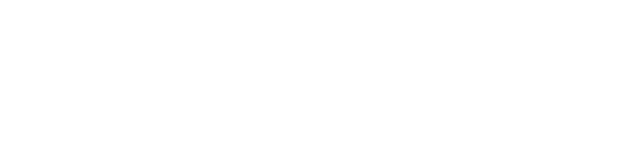
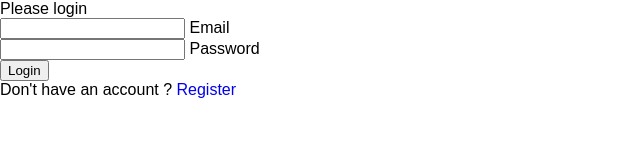
Before and after one commit to shilpajith1994/Form-Input-JS, a plain HTML site: page index.html in a window 1280 px wide. Shown: the whole page, without its empty margins (0-640 px from the left). Drawn offline with Linux system fonts and the light colour scheme.

Commit message:
structure added

```diff
--- a/index.html
+++ b/index.html
@@ -4,11 +4,7 @@
 
 <head>
   <meta charset="utf-8">
-  <title>Client</title>
-  <!-- View-port Basics: http://mzl.la/VYREaP -->
-  <!-- This meta tag is used for mobile device to display the page without any zooming,
-       so how much the device is able to fit on the screen is what's shown initially.
-       Remove comments from this tag, when you want to apply media queries to the website. -->
+  <title>Form Input | Home </title>
   <meta name="viewport" content="width=device-width, initial-scale=1, maximum-scale=1">
   <!-- Place favicon.ico in the root directory: mathiasbynens.be/notes/touch-icons -->
   <link rel="shortcut icon" href="favicon.ico" />
@@ -22,23 +18,26 @@
 <body>
   <!--container start-->
   <div class="container">
-    <!--header section start-->
-    <header>
-
-    </header>
-    <!--header section start-->
     <!--main section start-->
     <main>
+     <h1>Please login</h1>
+     <form action="index.html" method="post">
+       <div class="form-input" required>
+         <input type = "text" class="email-textbox">
+         <label class="email-label">Email</label>
+       </div>
+       <div class="form-input" required>
+         <input type = "password" class="pswd-textbox">
+         <label class="password-label">Password</label>
+       </div>
+       <div class="form-control">
+          <input type="submit" value="Login" class="login-btn">
+       </div>
+     </form>
+     <p>Don't have an account ? <a href="#FIXME" title="Register">Register</a></p>
 
     </main>
     <!--main section end-->
-
-    <!--footer section start-->
-    <footer>
-
-    </footer>
-    <!--footer section end-->
-
   </div>
   <!--container end-->
   <script src="assets/js/script.js"></script>
```
